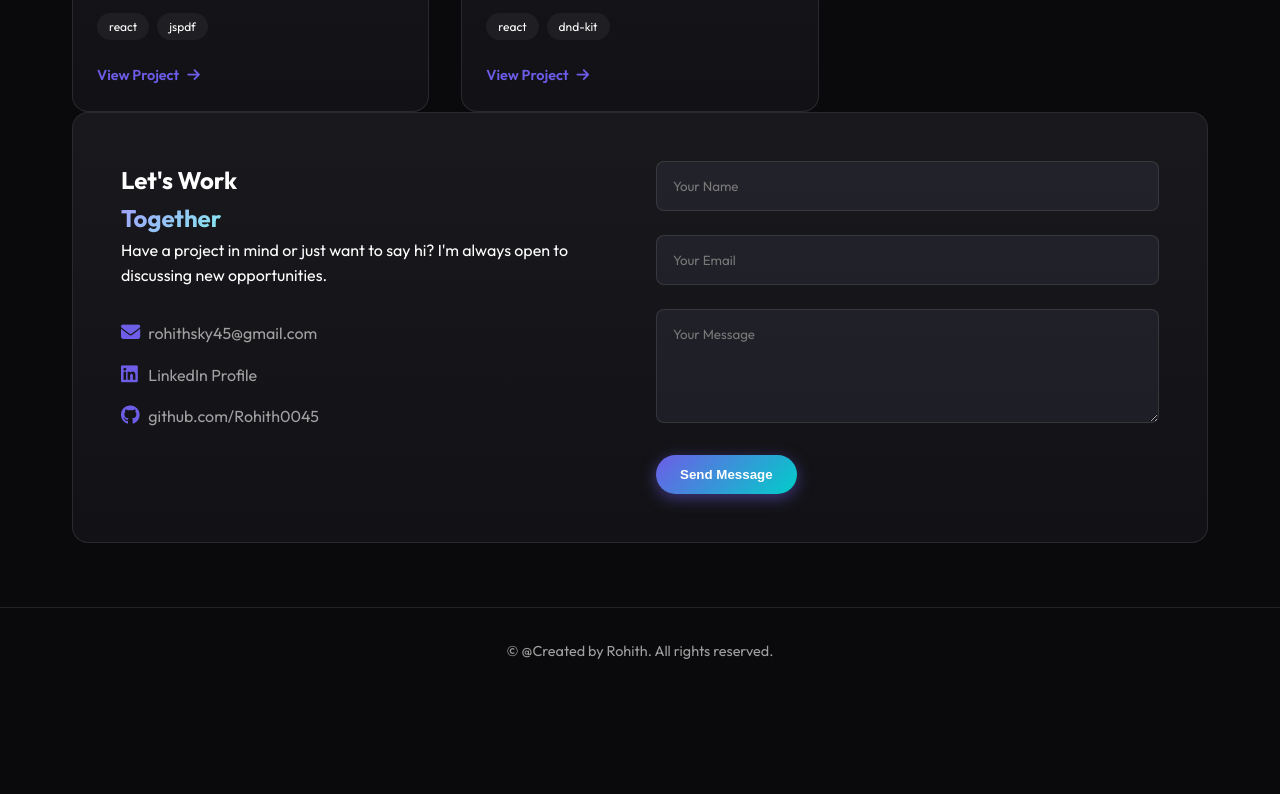
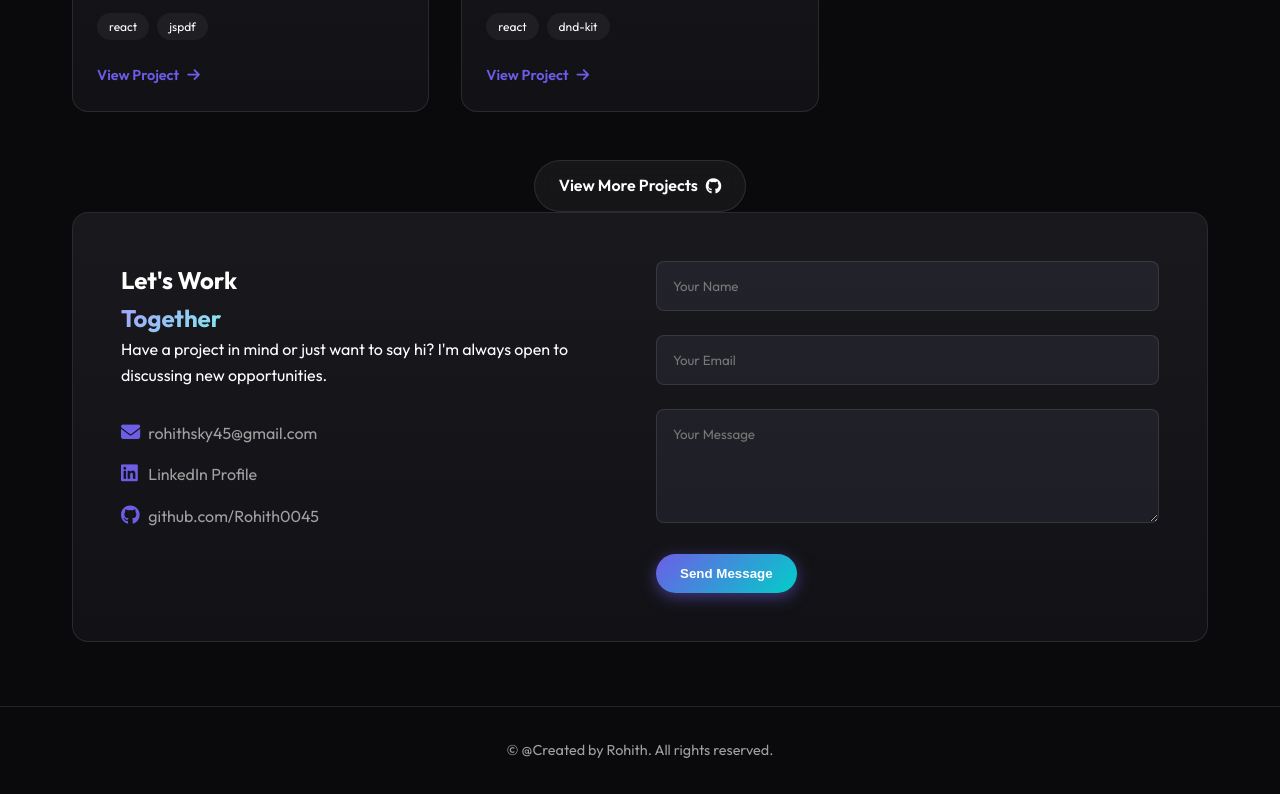
Before and after one commit to Rohith0045/portfolio.com, a website built with Vite: page index.html in a window 1280 px wide. Shown: the part 2755-3549 px from the top of the page. Before the commit the page ends 3450 px from the top, so only its background shows below. Built offline with nearby package versions, Linux system fonts and the light colour scheme.

Commit message:
Add View More Projects button

```diff
--- a/index.html
+++ b/index.html
@@ -222,6 +222,10 @@
                     </div>
                 </article>
             </div>
+            <div class="text-center" style="margin-top: 3rem;">
+                <a href="https://github.com/Rohith0045" target="_blank" class="btn btn-glass">View More Projects <i
+                        class="fab fa-github"></i></a>
+            </div>
         </div>
     </section>
 
```
